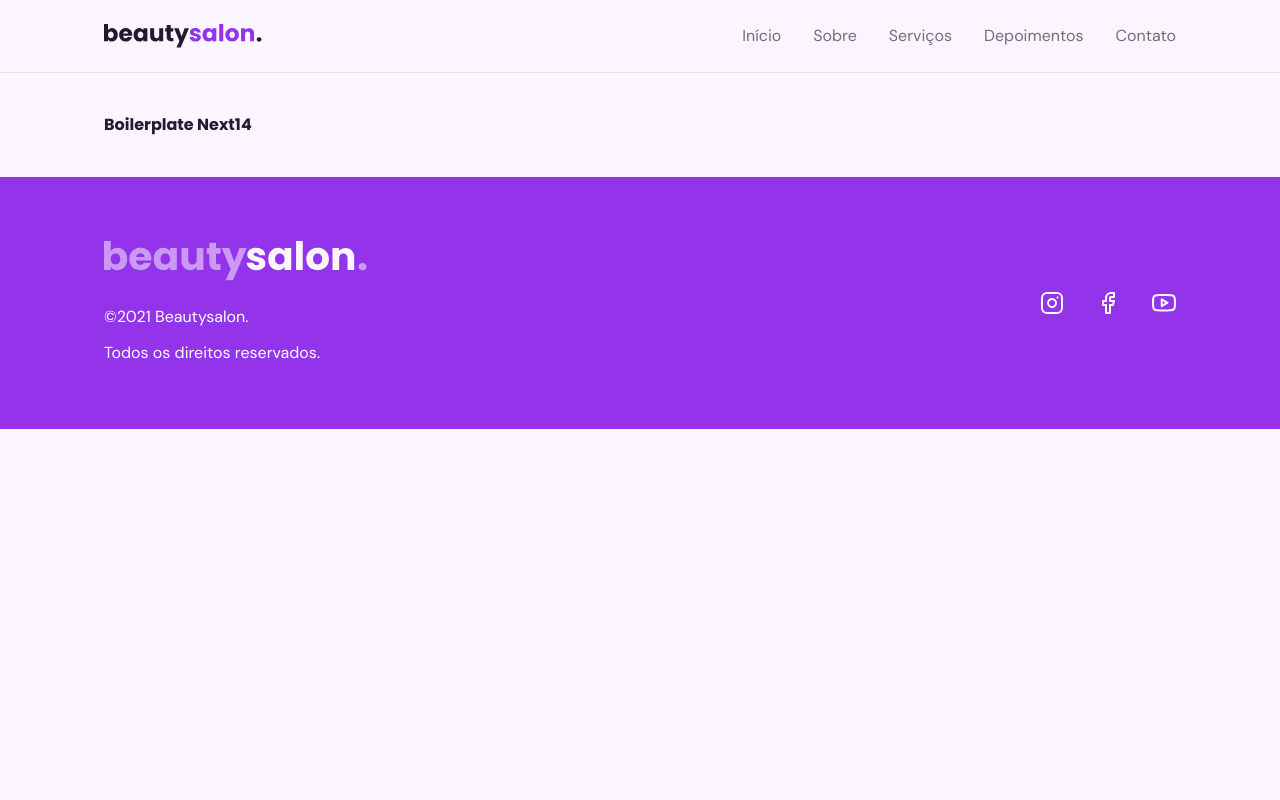
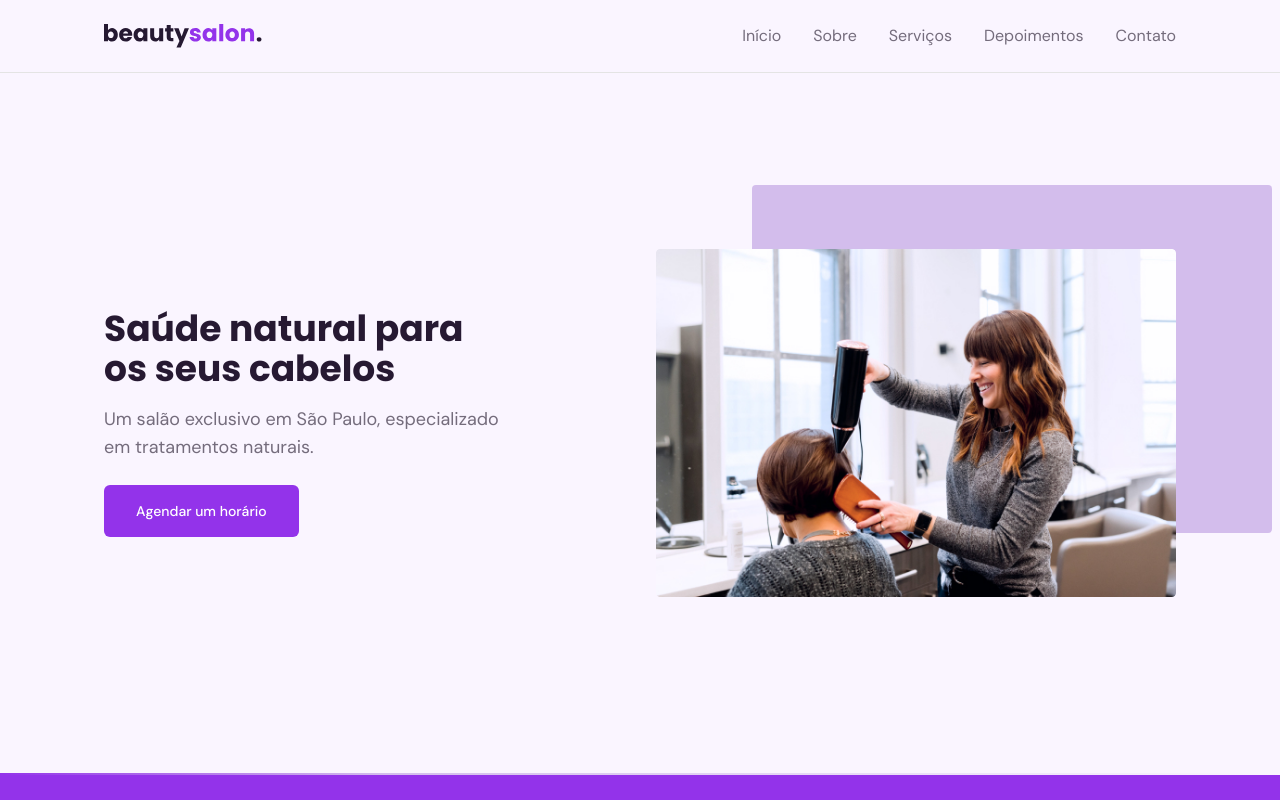
Before and after one commit to lucassamuel94/origin-six-nlw-rocketseat, a Next.js app: page / in a window 1280 px wide. Shown: the top 800 px of the page. Built offline with nearby package versions, Linux system fonts and the light colour scheme.

Commit message:
include component Hero

```diff
--- a/src/app/page.tsx
+++ b/src/app/page.tsx
@@ -1,11 +1,9 @@
-import Link from 'next/link'
+import Hero from './components/hero'
 
 export default function HomeApp() {
   return (
-    <main className='container py-10'>
-      <Link href={'/'}>
-        <h1 className='font-medium'>Boilerplate Next14</h1>
-      </Link>
+    <main>
+      <Hero />
     </main>
   )
 }
```
